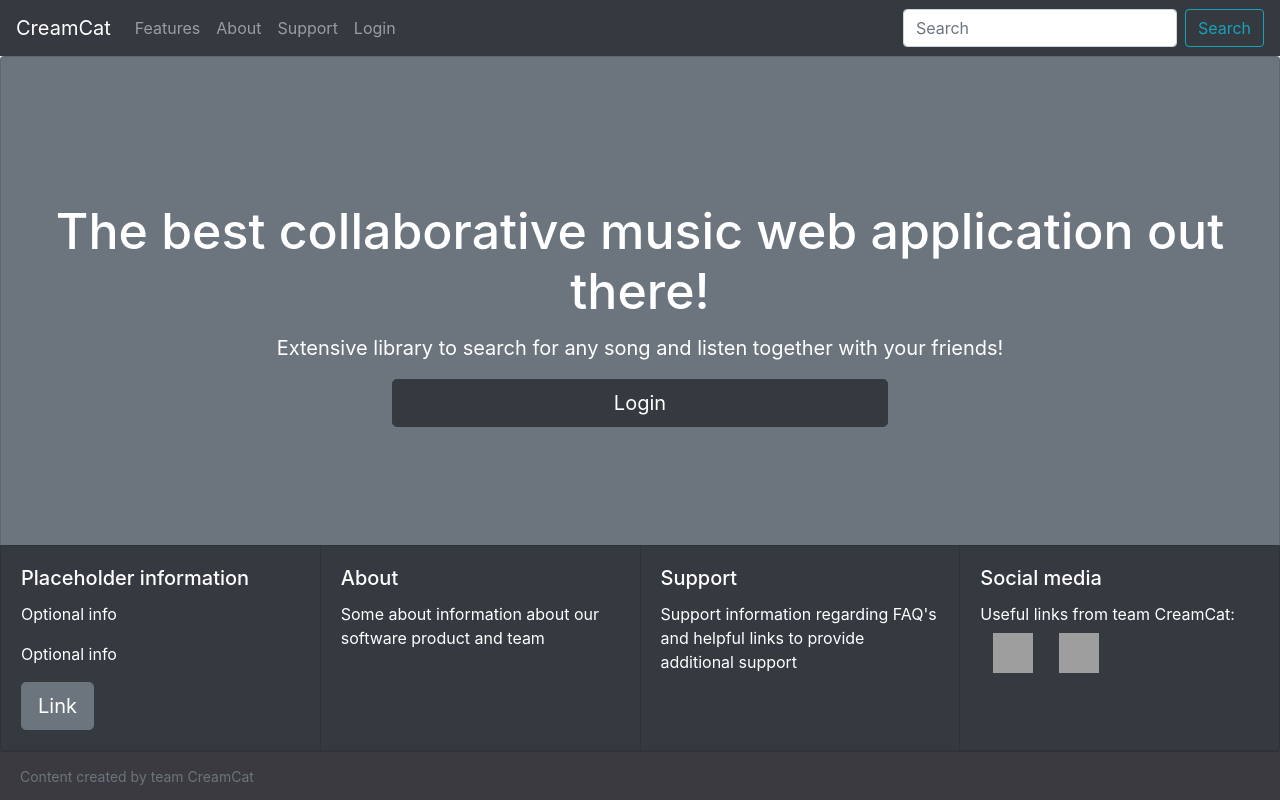
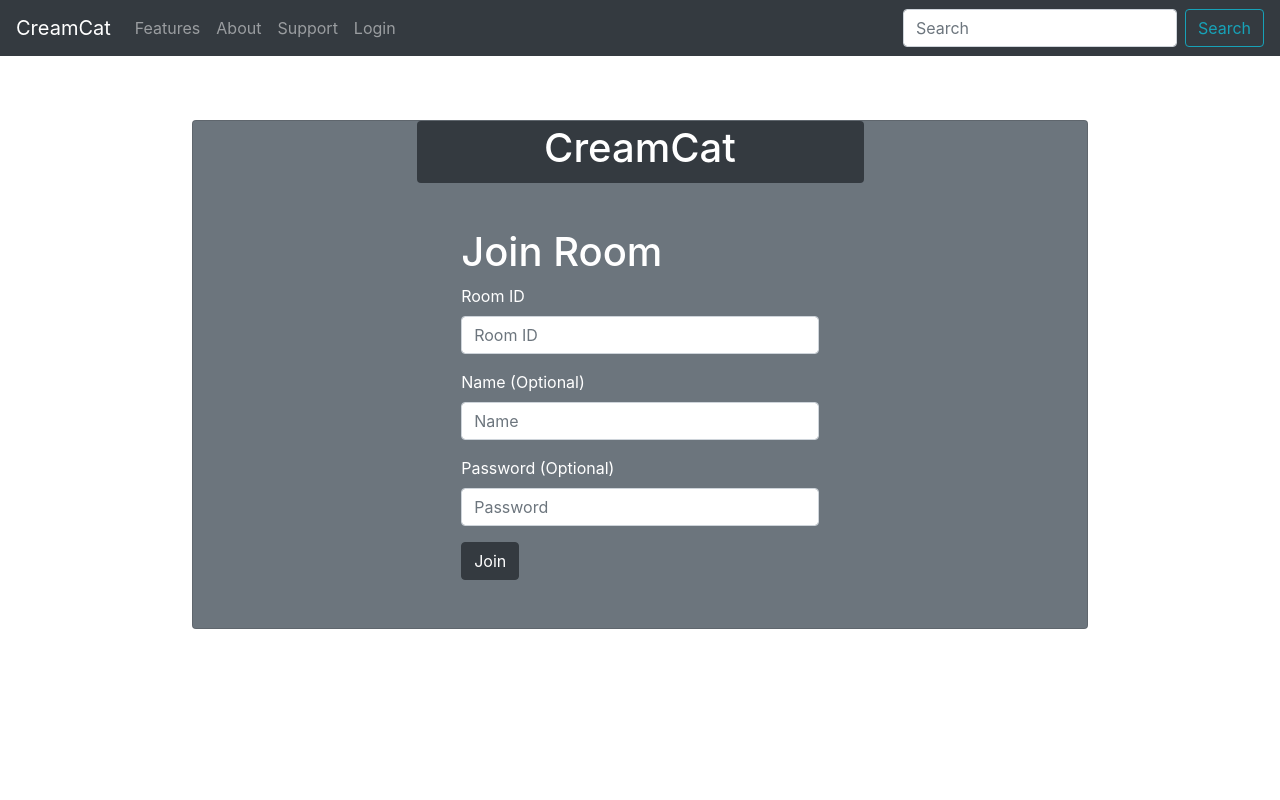
Before and after one commit to arangace/CreamCat, a React (Create React App) app in the folder frontend/: page /JoinRoom in a window 1280 px wide. Before the commit this address led to /Home. Built offline with nearby package versions, Linux system fonts and the light colour scheme; grey boxes are pictures that could not be loaded.

Commit message:
added join room functionality

```diff
--- a/frontend/src/App.js
+++ b/frontend/src/App.js
@@ -4,7 +4,7 @@ import styles from './styles.css';
 import NavBar from './Navbar';
 import HomePage from './HomePage';
 import RoomPage from './Room';
-
+import JoinRoomPage from './JoinRoom';
 
 
 function App() {
@@ -27,6 +27,9 @@ function App() {
         <Route path="/Room">
           <RoomPage></RoomPage>
         </Route>
+        <Route path="/JoinRoom">
+          <JoinRoomPage></JoinRoomPage>
+        </Route>
         <Route path="*">
           <Redirect to="/Home" />
         </Route>
--- /dev/null
+++ b/frontend/src/JoinRoom.js
@@ -0,0 +1,64 @@
+
+import 'react-bootstrap';
+import { Card } from 'react-bootstrap';
+import { Jumbotron } from 'react-bootstrap';
+import { Button } from 'react-bootstrap';
+import { Badge } from 'react-bootstrap';
+import { Form } from 'react-bootstrap';
+import styles from './styles.css';
+import { useState } from 'react';
+
+export default function JoinRoomPage() {
+    const [RoomID, setRoomID] = useState('');
+    const [Name, setName] = useState('');
+    const [Password, setPassword] = useState('');
+
+    function submitForm() {
+
+        console.log(RoomID);
+        console.log(Name);
+        console.log(Password);
+        const sessionData = {
+            "RoomID": RoomID,
+            "Name": Name,
+            "Password": Password,
+        };
+        console.log("submitting info...");
+        console.log((sessionData));
+    };
+    return (
+        <>
+            <div className="JoinRoom">
+                <Card className="bg-secondary text-white">
+                    <Badge variant="dark" className="room-centered"><h1 >
+                        CreamCat</h1></Badge>
+                    <Card.Text>
+                        <div className="join-room-page ">
+                            <Form>
+                                <h1>Join Room</h1>
+                                <Form.Group controlId="RoomID">
+                                    <Form.Label>Room ID</Form.Label>
+                                    <Form.Control value={RoomID} onInput={e => setRoomID(e.target.value)} placeholder="Room ID" />
+                                </Form.Group>
+                                <Form.Group controlId="formBasicPassword">
+                                    <Form.Label>Name (Optional)</Form.Label>
+                                    <Form.Control value={Name} onInput={e => setName(e.target.value)} placeholder="Name" />
+                                </Form.Group>
+                                <Form.Group controlId="formBasicPassword">
+                                    <Form.Label>Password (Optional)</Form.Label>
+                                    <Form.Control value={Password} onInput={e => setPassword(e.target.value)} placeholder="Password" />
+                                </Form.Group>
+                                <Button variant="dark" type="button" onClick={submitForm}>
+                                    Join
+                                </Button>
+                            </Form>
+                        </div>
+                    </Card.Text>
+                </Card>
+            </div>
+        </>
+
+    )
+
+
+}
--- a/frontend/src/styles.css
+++ b/frontend/src/styles.css
@@ -55,6 +55,12 @@ ul {
   margin-left: 15%;
   margin-right: 15%;
 }
+.JoinRoom {
+  margin-top: 5%;
+  width: 70%;
+  margin-left: 15%;
+  margin-right: 15%;
+}
 .room-centered {
   margin-left: 25%;
   margin-right: 25%;
@@ -62,3 +68,9 @@ ul {
   width: 50%;
   margin-bottom: 5%;
 }
+.join-room-page {
+  margin-left: 30%;
+  margin-right: 30%;
+  width: 40%;
+  height: 400px;
+}
```
